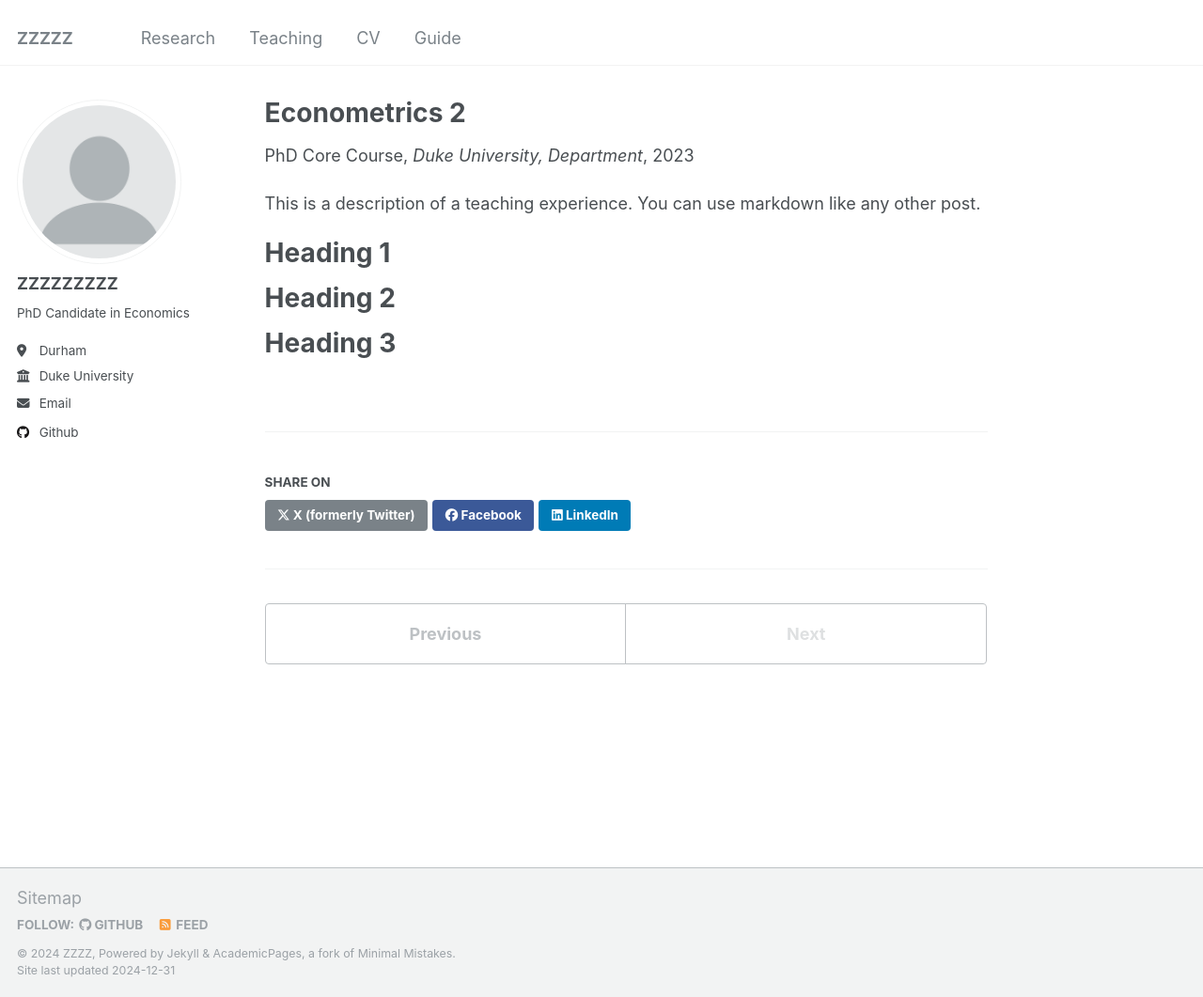
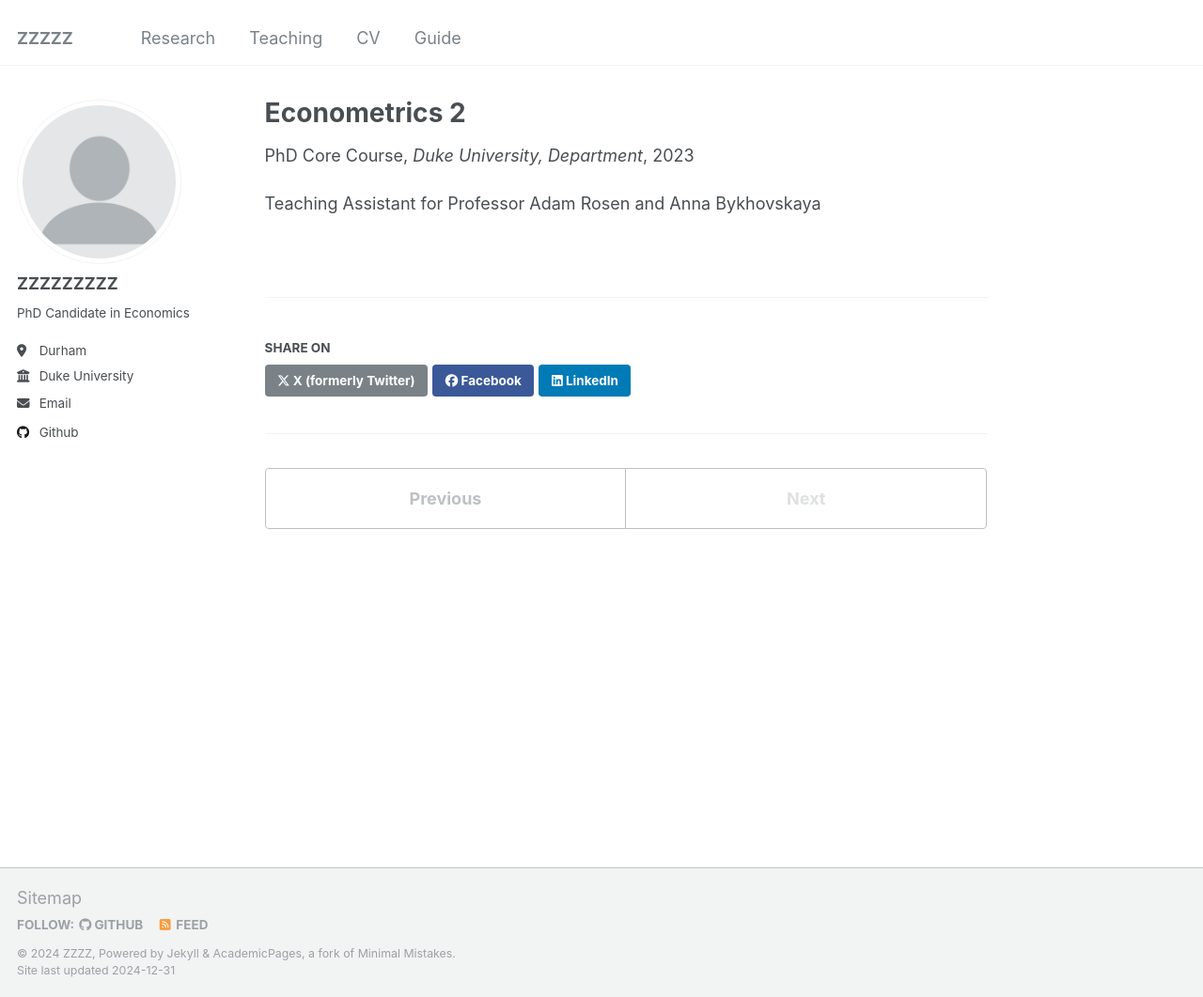
Before and after one commit to henrymzc/henrymzc.github.io, a Jekyll site: the page built from _teaching/2015-spring-teaching-2.md, in a window 1280 px wide and 1061 px high. Shown: the whole window at 94% size. Built offline with Jekyll 4.4.1, drawn with Linux system fonts in a browser that asks for light colours.

Commit message:
Update 2015-spring-teaching-2.md

```diff
--- a/_teaching/2015-spring-teaching-2.md
+++ b/_teaching/2015-spring-teaching-2.md
@@ -8,13 +8,4 @@ date: 2023-01-10
 location: "City, Country"
 ---
 
-This is a description of a teaching experience. You can use markdown like any other post.
-
-Heading 1
-======
-
-Heading 2
-======
-
-Heading 3
-======
+Teaching Assistant for Professor Adam Rosen and Anna Bykhovskaya
```
